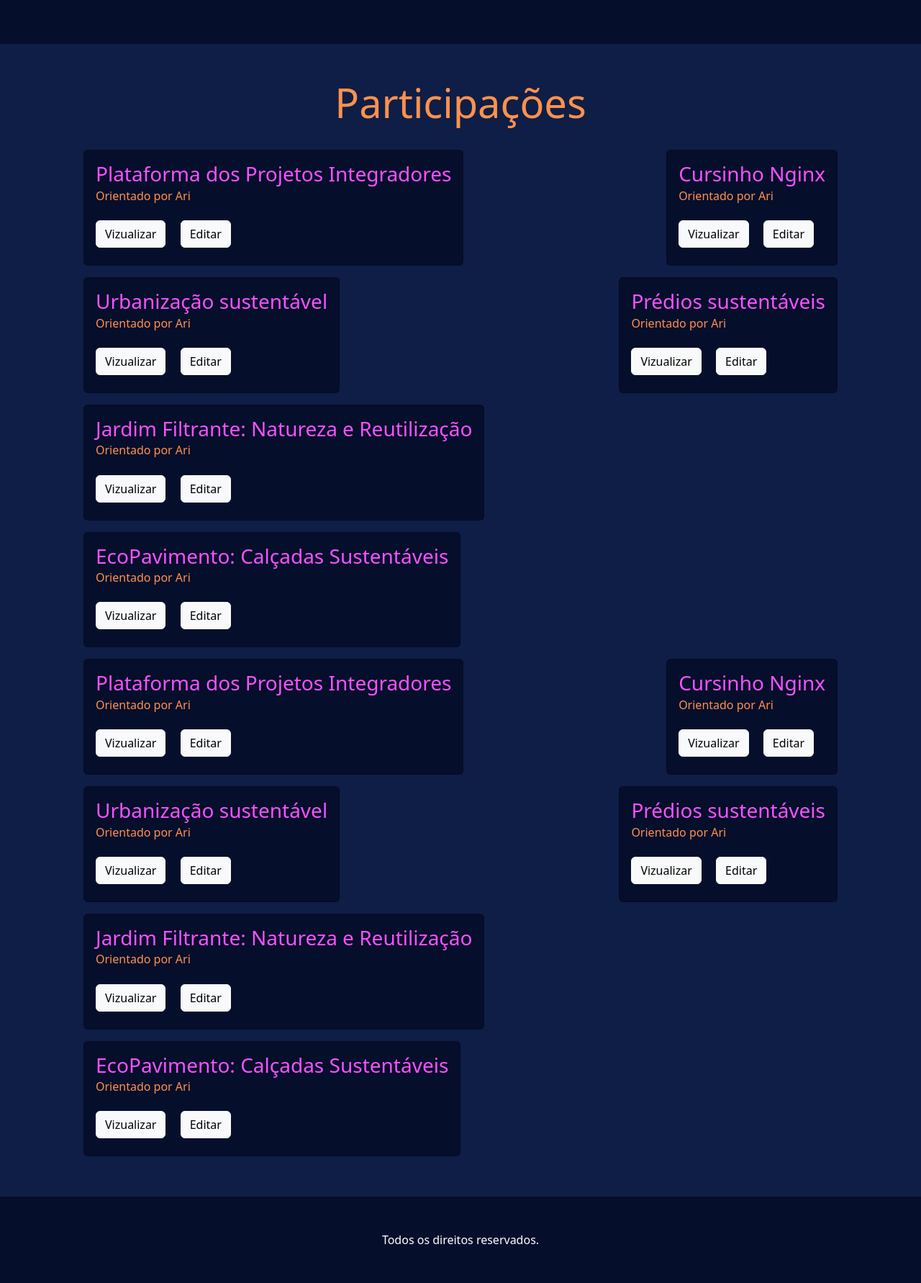
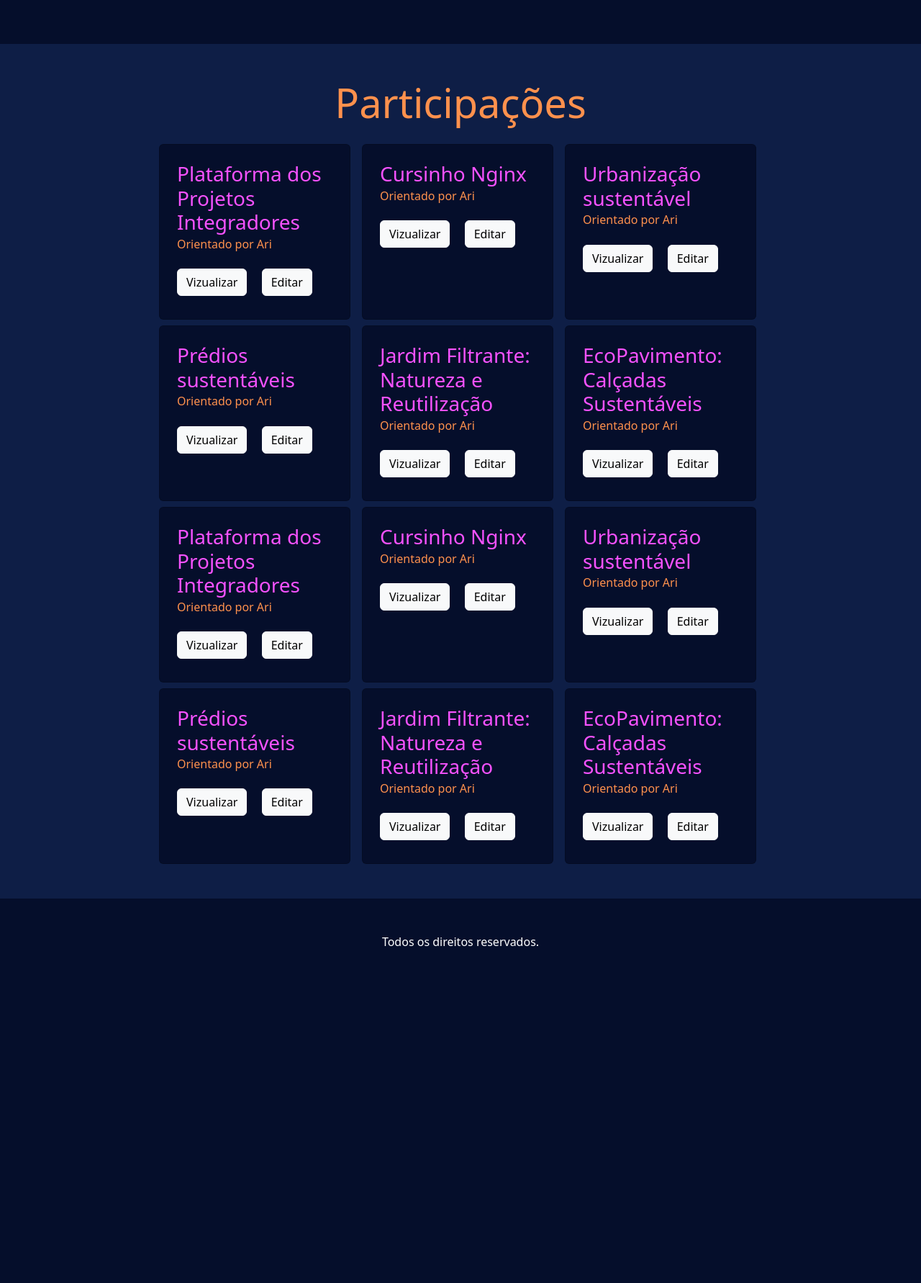
Before and after one commit to WescleyPlinio/PPI, a Django app: page /perfil/ in a window 1280 px wide. Shown: the part 277-2059 px from the top of the page at 72% size. After the commit the page ends 1591 px from the top, so only its background shows below. Run offline with Django 5.2, Linux system fonts and the light colour scheme; data comes from the database, SQL or seed files in the repository; some libraries are stand-ins or nearby versions.

Commit message:
Align cards

```diff
--- a/ppi/templates/verperfil.html
+++ b/ppi/templates/verperfil.html
@@ -37,14 +37,15 @@
     <h1 class="laranja text-center pb-3" style="font-size: 3.5em;">
         Participações
     </h1>
-    <div class= "container custom-container d-flex justify-content-between align-items-center flex-wrap">
+    <div class= "container custom-container">
+      <div class="row g-2 w-100 d-flex justify-content-center">
         {% for x in range %}
         {% for projeto in projetos %}
-        <div class="card m-2" style="background-color: rgb(5, 14, 43);">
+          <div class="card col-md-3 mx-2 p-2" style="background-color: rgb(5, 14, 43);">
               <div class="card-body">
-                  <h3 class="card-title roxinho">{{projeto.titulo}}</h3>
+                  <h3 class="card-title roxinho">{{ projeto.titulo }}</h3>
                   <h6 class="card-subtitle mb-2 laranja">Orientado por Ari</h6>
-                  <p class="card-text text-white">{{projeto.justificativa}}</p>
+                  <p class="card-text text-white">{{ projeto.justificativa }}</p>
                   <a href="{% url "post" 1 %}" style="text-decoration: none;" class="card-link">
                       <button type= 'button' class= "btn btn-light my-2">Vizualizar</button>
                     </a>
@@ -57,5 +58,6 @@
         {% endfor %}
       </div>
     </div>
+</div>
 
 {% endblock conteudo %}
```
Lines whose indentation alone changed are shown as unchanged.
